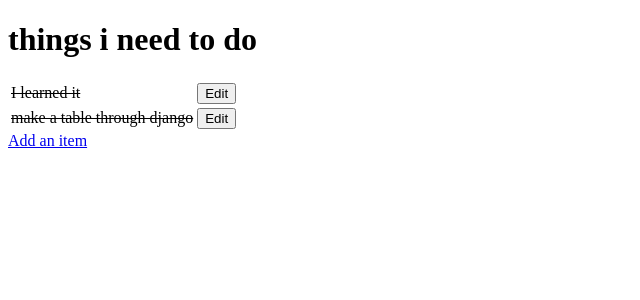
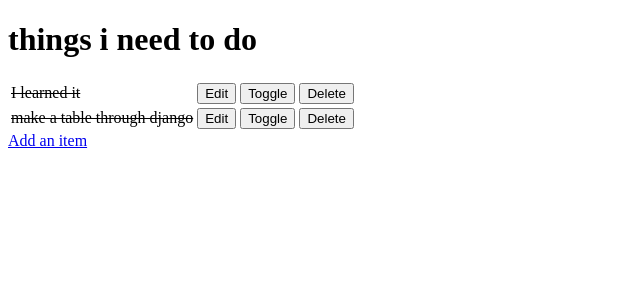
Before and after one commit to Cal-Rex/hello-django-walkthrough, a Django app: page / in a window 1280 px wide. Shown: the top 300 px of the page, without its empty margins (0-640 px from the left). Run offline with Django 3.2, Linux system fonts and the light colour scheme; data comes from the database, SQL or seed files in the repository; both versions use the stored data as it was after the commit.

Commit message:
add toggle and delete functions [NO SECURITY ON DELET FUNCTION]

```diff
--- a/django_todo/urls.py
+++ b/django_todo/urls.py
@@ -16,18 +16,28 @@ Including another URLconf
 from django.contrib import admin
 from django.urls import path
 # any new templates made need to be imported here like a library!
-from todo.views import get_todo_list, add_item, edit_item
+# ________________________
+# this can be done with dot notation in the "from" part of the import:
+# from todo.views import get_todo_list, add_item, edit_item
+# or you can import the whole views file if you have a lot of
+# paths
+from todo import views
+# if the method above is used, all paths need to use the dot notation
+# for their function name. see:
+# path('', views.get_todo_list, name='get_todo_list')
 
 urlpatterns = [
     path('admin/', admin.site.urls),
     # add new pages' path here, you need to first specify what the path on the link is
     # then you need to call the function written in views.py
     # then name the path appropriately
-    path('', get_todo_list, name='get_todo_list'),
-    path('add', add_item, name='add'),
+    path('', views.get_todo_list, name='get_todo_list'),
+    path('add', views.add_item, name='add'),
     # angular bracket tag is important here:
     # It is the mechanism by which the item ID
     # makes its way from links or forms in our html templates.
     # Through the URL and into the views.py which expects it as a parameter.
-    path('edit/<item_id>', edit_item, name='edit')
+    path('edit/<item_id>', views.edit_item, name='edit'),
+    path('toggle/<item_id>', views.toggle_item, name='toggle'),
+    path('delete/<item_id>', views.delete_item, name='delete')
 ]
--- a/todo/templates/todo/todo_list.html
+++ b/todo/templates/todo/todo_list.html
@@ -31,6 +31,16 @@
                     <button>Edit</button>
                 </a>
             </td>
+            <td>
+                <a href="/toggle/{{ item.id }}">
+                    <button>Toggle</button>
+                </a>
+            </td>
+            <td>
+                <a href="/delete/{{ item.id }}">
+                    <button>Delete</button>
+                </a>
+            </td>
         </tr>
         <!-- in the event that a class/table does not have any data, the "empty" function will proc-->
         {% empty %}
--- a/todo/views.py
+++ b/todo/views.py
@@ -96,3 +96,16 @@ def edit_item(request, item_id):
         'form': form
     }
     return render(request, "todo/edit_item.html", context)
+
+
+def toggle_item(request, item_id):
+    item = get_object_or_404(Item, id=item_id)
+    item.done = not item.done
+    item.save()
+    return redirect('get_todo_list')
+
+
+def delete_item(request, item_id):
+    item = get_object_or_404(Item, id=item_id)
+    item.delete()
+    return redirect('get_todo_list')
```
Also changed, not shown: db.sqlite3.
